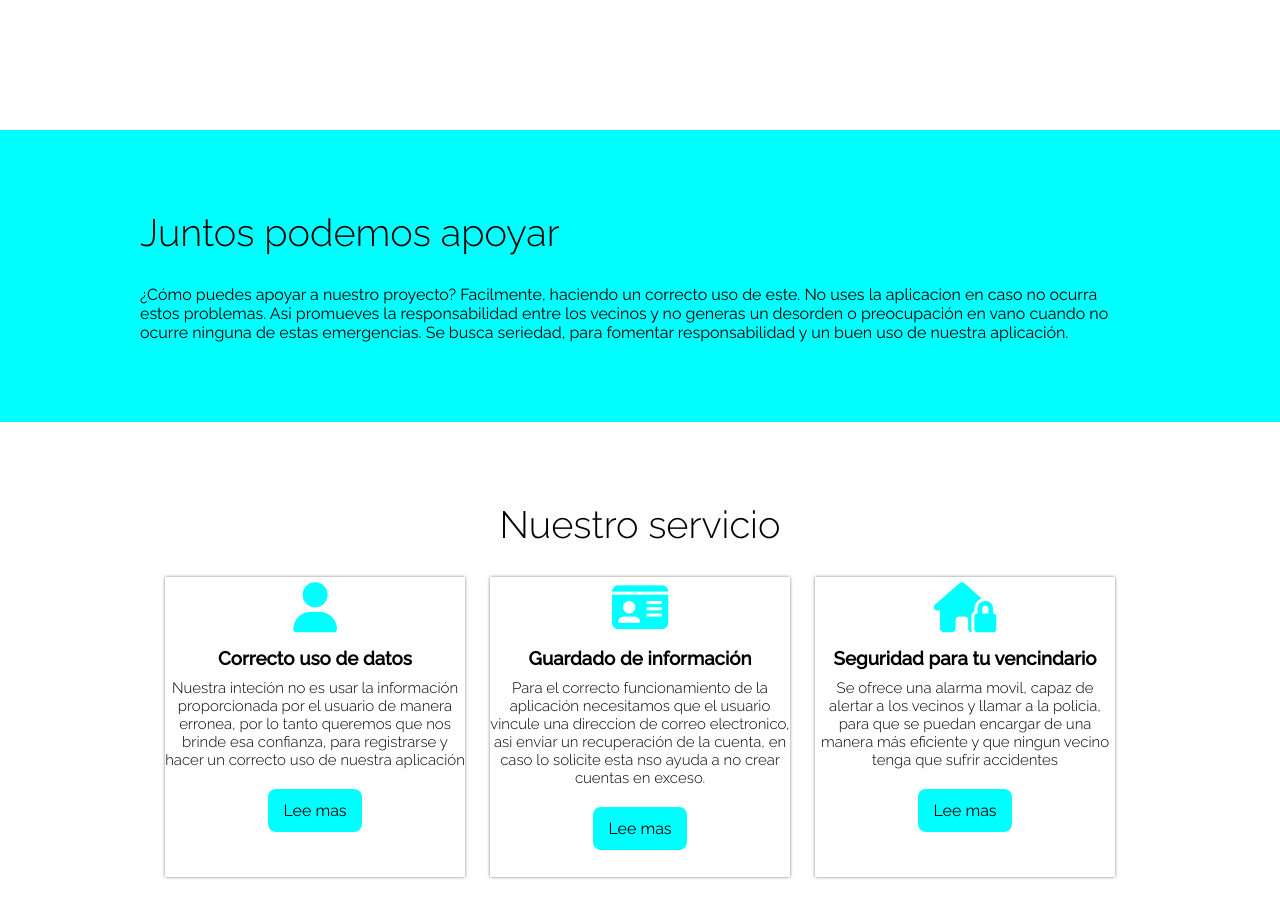
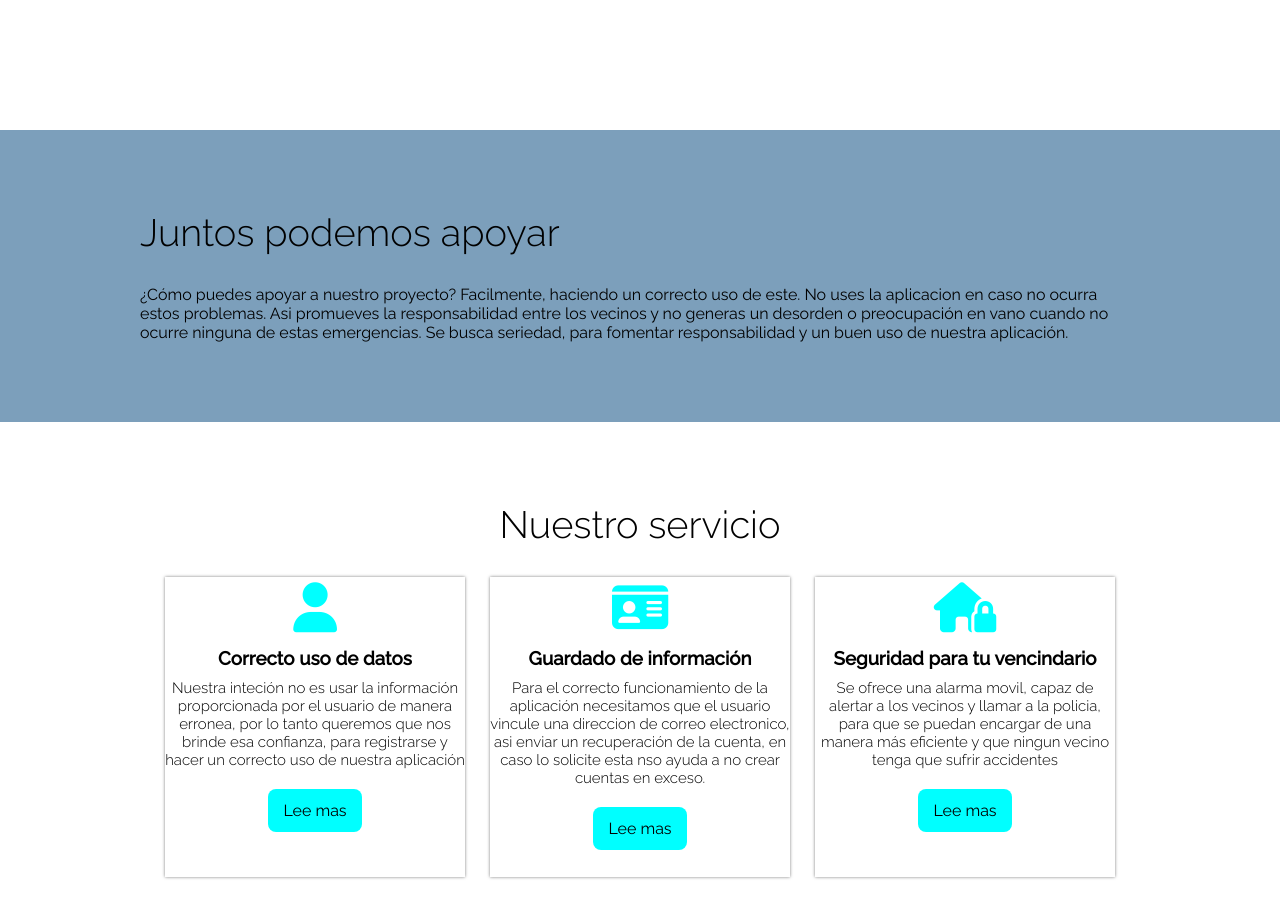
Before and after one commit to TheylorGR/Landingpage, a plain HTML site: page index.html in a window 1280 px wide. Shown: the part 1180-2098 px from the top of the page. Drawn offline with Linux system fonts and the light colour scheme.

Commit message:
cambio de color

```diff
--- a/style.css
+++ b/style.css
@@ -112,7 +112,7 @@ body{
 }
 
 .info{
-    background: #00ffff;
+    background: #517fa4bf;
     color: #000000;
 }
 
```
